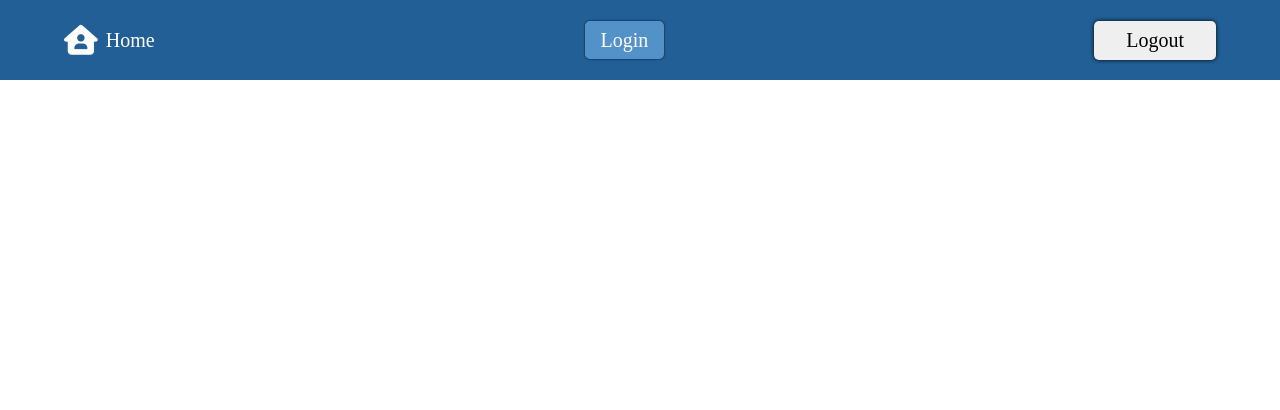
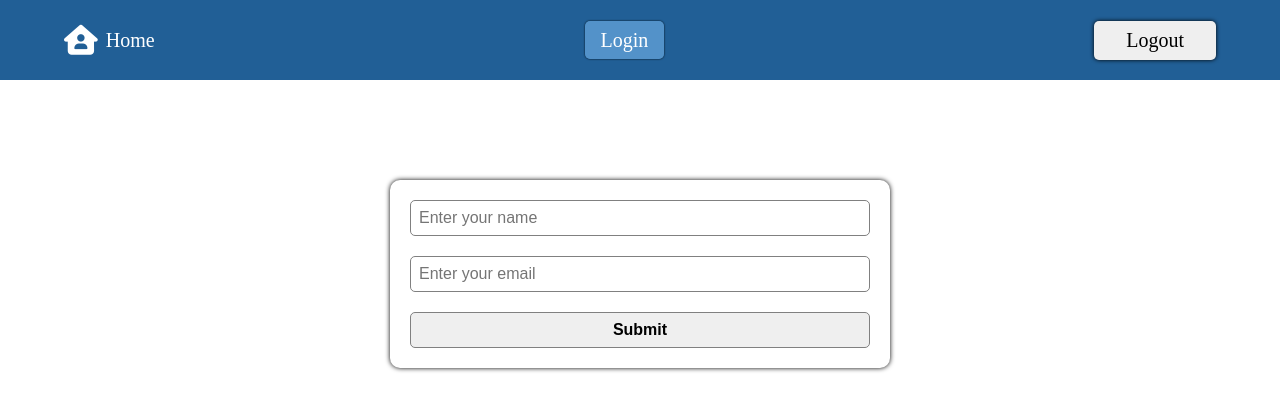
Before and after one commit to chithranjan510/bid-on-homes, a React (Create React App) app: page /login in a window 1280 px wide. Shown: the top 410 px of the page. Built offline with nearby package versions, Linux system fonts and the light colour scheme.

Commit message:
created the login component

```diff
--- a/src/App.js
+++ b/src/App.js
@@ -1,13 +1,19 @@
 import React from 'react';
+import { Routes, Route } from 'react-router-dom';
+
 import Header from './components/Header';
+import Login from './pages/Login';
 
 import classes from './App.module.css';
 
 function App() {
   return (
-    <div>
+    <>
       <Header />
-    </div>
+      <Routes>
+        <Route path='/login' element={<Login />}/>
+      </Routes>
+    </>
   );
 }
 
--- a/src/components/Header.js
+++ b/src/components/Header.js
@@ -5,21 +5,29 @@ import classes from './Header.module.css';
 
 const Header = () => {
   return (
-    <nav className={classes['header-container']}>
+    <div className={classes['container-nav']}>
+      <nav className={classes.nav}>
         <ul className={classes.list}>
           <li className={classes.home}>
-          <NavLink to='home' className={({isActive}) => isActive ? classes.active : ''}>
+            <NavLink
+              to='home'
+              className={({ isActive }) => (isActive ? classes.active : '')}
+            >
               <i className='fa-solid fa-house-user'></i>Home
             </NavLink>
           </li>
           <li className={classes.login}>
-          <NavLink to='login' className={({isActive}) => isActive ? classes.active : ''}>
+            <NavLink
+              to='login'
+              className={({ isActive }) => (isActive ? classes.active : '')}
+            >
               Login
             </NavLink>
           </li>
           <button className={classes.logout}>Logout</button>
         </ul>
       </nav>
+    </div>
   );
 };
 
--- a/src/components/Header.module.css
+++ b/src/components/Header.module.css
@@ -1,11 +1,19 @@
-.header-container {
+.nav {
   position: fixed;
   top: 0;
   left: 0;
   right: 0;
+  display: flex;
+  height: 80px;
   background-color: #215f96;
   padding: 1rem 4rem;
   display: flex;
+}
+
+.container-nav::after {
+  display: block;
+  content: '';
+  width: 100%;
   height: 80px;
 }
 
--- a/src/index.css
+++ b/src/index.css
@@ -3,3 +3,7 @@
   padding: 0;
   box-sizing: border-box;
 }
+
+button:active {
+  transform: scale(0.97);
+}
--- /dev/null
+++ b/src/pages/Login.js
@@ -0,0 +1,29 @@
+import React from 'react';
+
+import classes from './Login.module.css';
+
+const Login = () => {
+  return (
+    <form className={classes.form}>
+      <input
+        id='name'
+        type='text'
+        className={classes.name}
+        placeholder='Enter your name'
+        required
+      />
+      <input
+        id='email'
+        type='email'
+        className={classes.name}
+        placeholder='Enter your email'
+        required
+      />
+      <div className={classes.button}>
+        <button type='submit'>Submit</button>
+      </div>
+    </form>
+  );
+};
+
+export default Login;
--- /dev/null
+++ b/src/pages/Login.module.css
@@ -0,0 +1,37 @@
+.form {
+  width: 500px;
+  padding: 20px;
+  box-shadow: 0px 0px 5px #000;
+  margin: auto;
+  margin-top: 100px;
+  border-radius: 10px;
+}
+
+.form input {
+  display: block;
+  width: 100%;
+  padding: 0.5rem 0.5rem;
+  border-radius: 5px;
+  border: 1px solid gray;
+}
+
+.name, .email {
+  margin-bottom: 20px;
+}
+
+.name, .email, .button button {
+  font-size: 16px;
+}
+
+.button {
+  text-align: center;
+}
+
+.button button {
+  width: 100%;
+  padding: 0.5rem;
+  border-radius: 5px;
+  border: 1px solid gray;
+  font-weight: 700;
+  cursor: pointer;
+}
```
Lines whose indentation alone changed are shown as unchanged.
